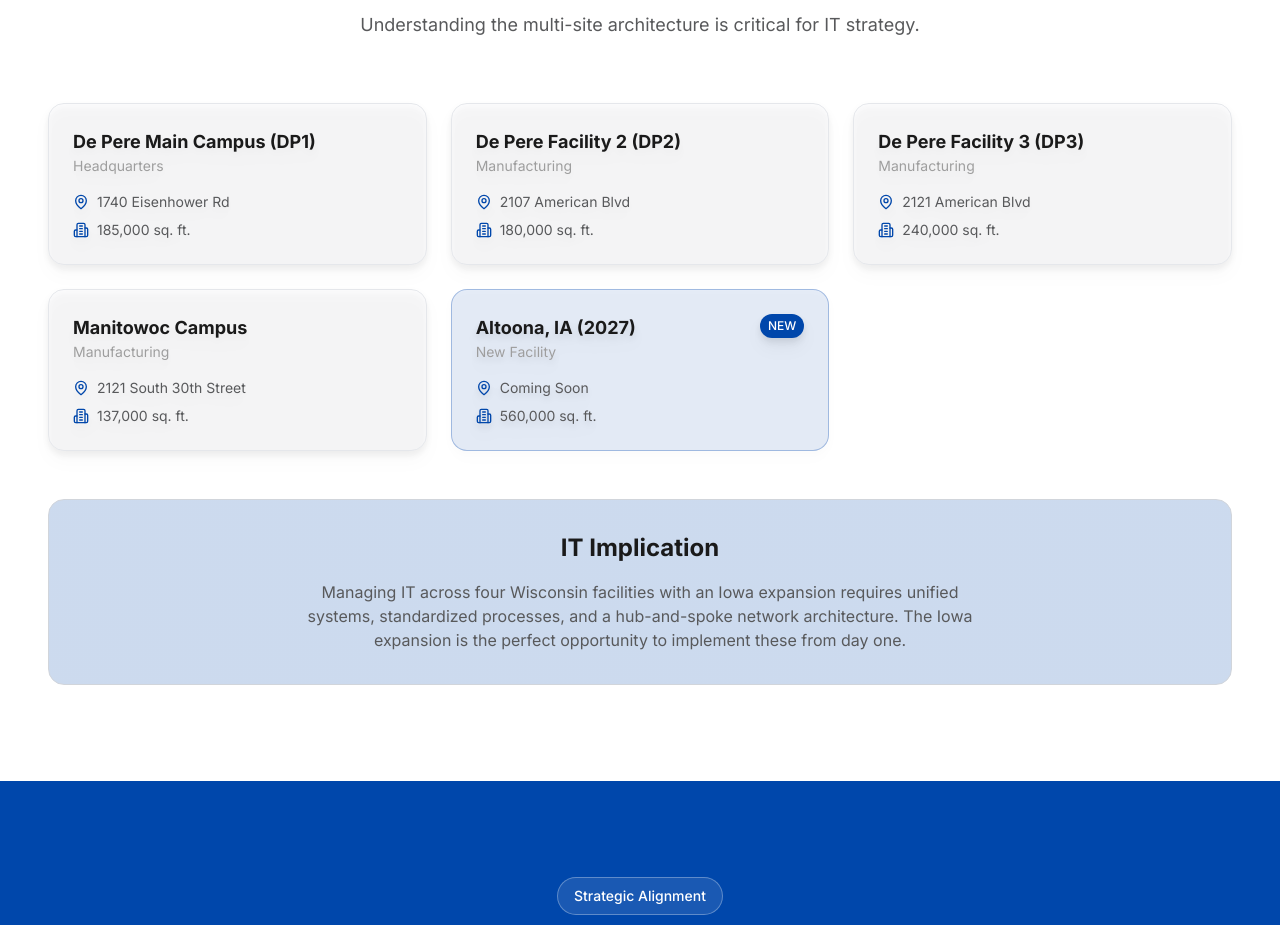
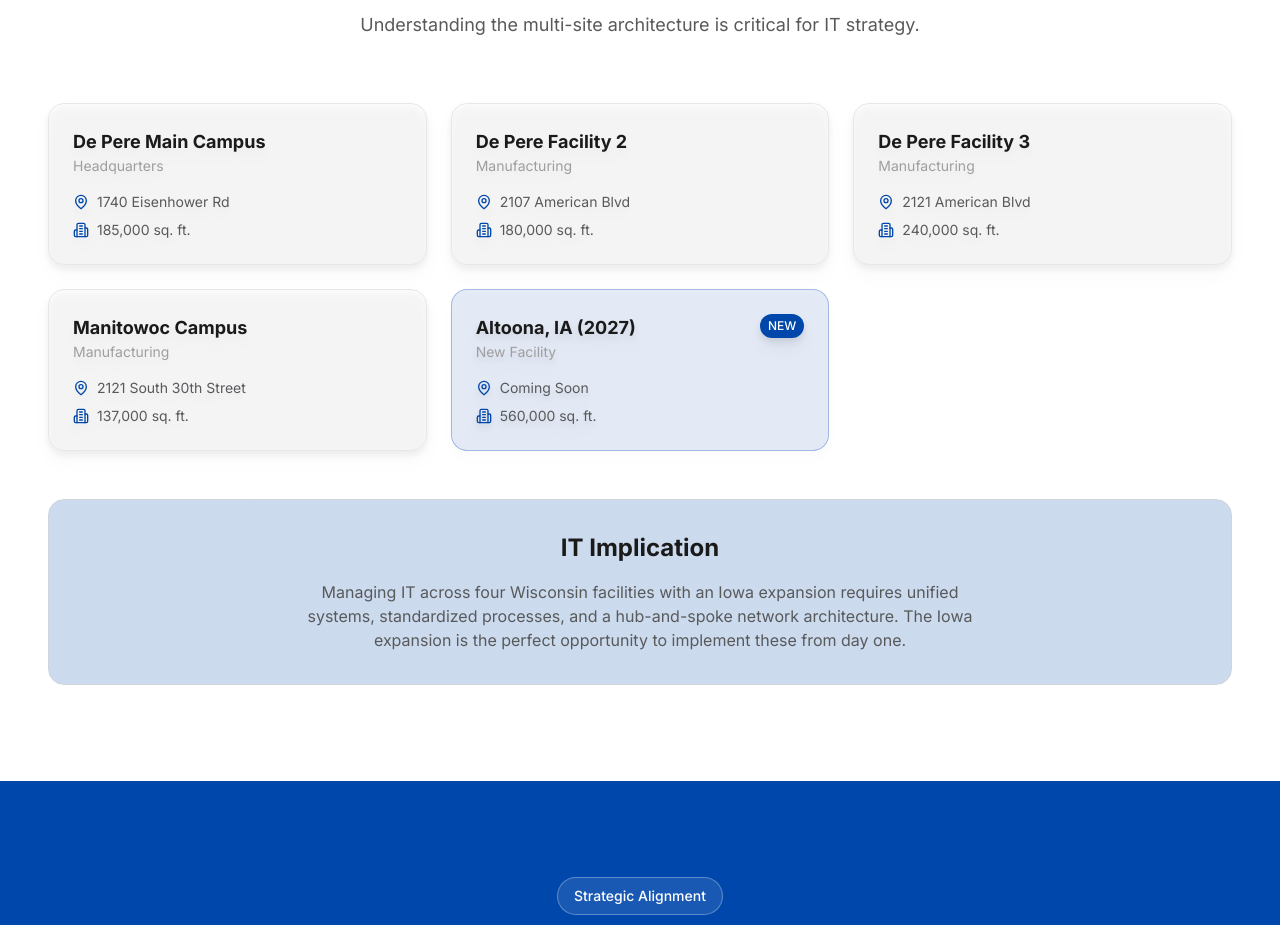
Before and after one commit to dclineITpro/robinson, a React (Vite) app: page /#/why-robinson in a window 1280 px wide. Shown: the part 2340-3265 px from the top of the page. Built offline with nearby package versions, Linux system fonts and the light colour scheme.

Commit message:
remove location initials DP1 DP2 DP3

```diff
--- a/src/pages/WhyRobinsonPage.jsx
+++ b/src/pages/WhyRobinsonPage.jsx
@@ -32,9 +32,9 @@ const WhyRobinsonPage = () => {
   ];
 
   const locations = [
-    { name: 'De Pere Main Campus (DP1)', type: 'Headquarters', sqft: '185,000', address: '1740 Eisenhower Rd' },
-    { name: 'De Pere Facility 2 (DP2)', type: 'Manufacturing', sqft: '180,000', address: '2107 American Blvd' },
-    { name: 'De Pere Facility 3 (DP3)', type: 'Manufacturing', sqft: '240,000', address: '2121 American Blvd' },
+    { name: 'De Pere Main Campus', type: 'Headquarters', sqft: '185,000', address: '1740 Eisenhower Rd' },
+    { name: 'De Pere Facility 2', type: 'Manufacturing', sqft: '180,000', address: '2107 American Blvd' },
+    { name: 'De Pere Facility 3', type: 'Manufacturing', sqft: '240,000', address: '2121 American Blvd' },
     { name: 'Manitowoc Campus', type: 'Manufacturing', sqft: '137,000', address: '2121 South 30th Street' },
     { name: 'Altoona, IA (2027)', type: 'New Facility', sqft: '560,000', isNew: true, address: 'Coming Soon' },
   ];
```
